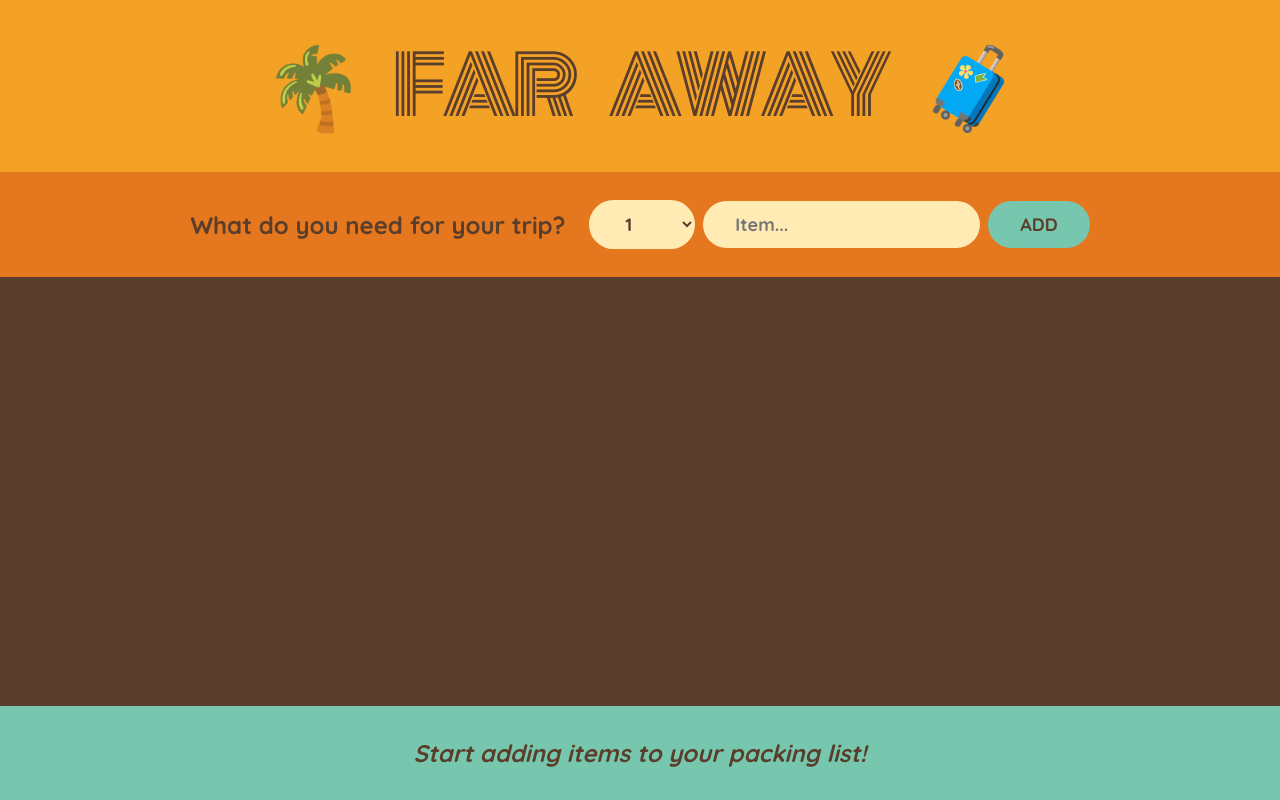
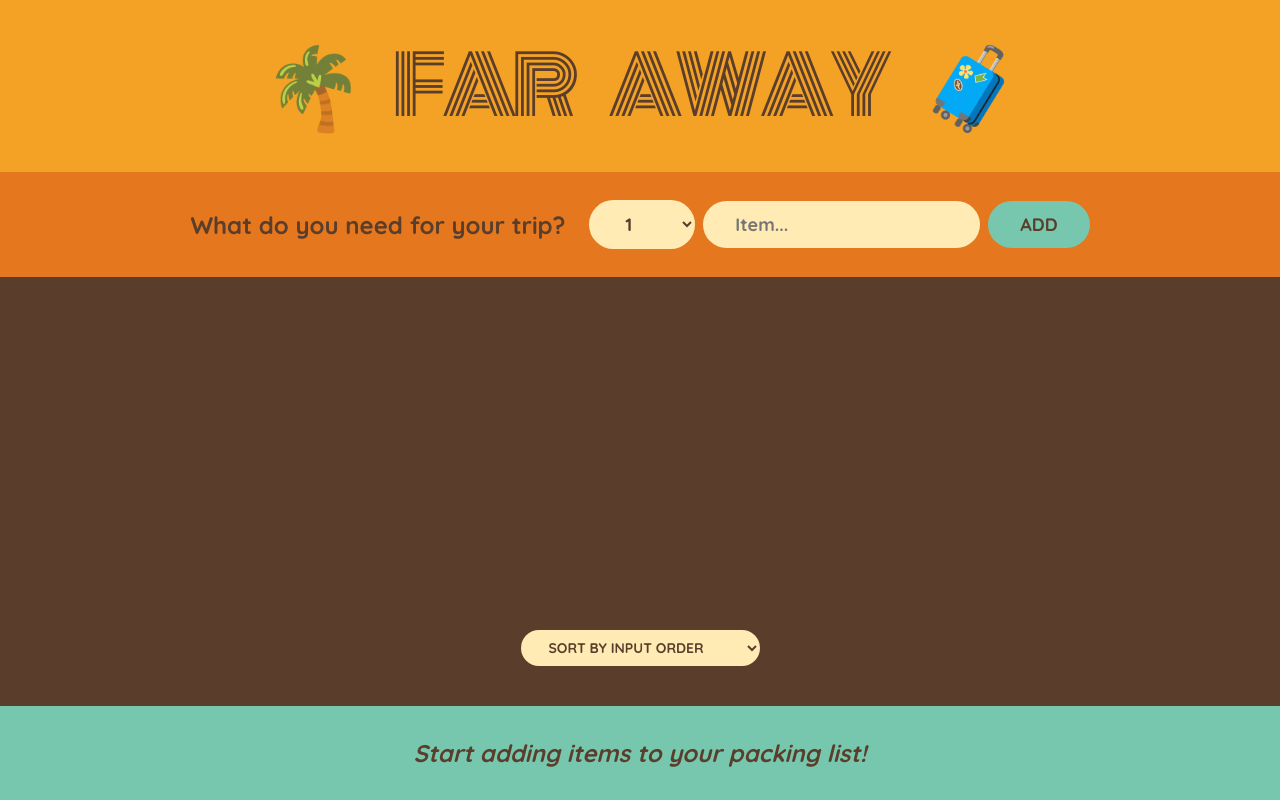
Before and after one commit to RichardoTS/FarAway-Project, a React (Create React App) app: page / in a window 1280 px wide. Built offline with nearby package versions, Linux system fonts and the light colour scheme.

Commit message:
Implementing Sort function Lecture

```diff
--- a/src/modules/PackingList.js
+++ b/src/modules/PackingList.js
@@ -1,10 +1,27 @@
+import { useState } from "react";
 import Item from "./Item";
 
 export default function PackingList({ items, onDeleteItem, onToggleItem }) {
+  const [sortBy, setSortBy] = useState("input");
+
+  let sortedItems;
+
+  if (sortBy === "input") sortedItems = items;
+
+  if (sortBy === "description")
+    sortedItems = items
+      .slice()
+      .sort((a, b) => a.description.localeCompare(b.description));
+
+  if (sortBy === "packed")
+    sortedItems = items
+      .slice()
+      .sort((a, b) => Number(a.packed) - Number(b.packed));
+
   return (
     <div className="list">
       <ul>
-        {items.map((item) => (
+        {sortedItems.map((item) => (
           <Item
             item={item}
             onDeleteItem={onDeleteItem}
@@ -13,6 +30,14 @@
           />
         ))}
       </ul>
+
+      <div className="actions">
+        <select value={sortBy} onChange={(e) => setSortBy(e.target.value)}>
+          <option value="input">Sort by input order</option>
+          <option value="description">Sort by description</option>
+          <option value="packed">Sort by packed status</option>
+        </select>
+      </div>
     </div>
   );
 }
--- a/src/modules/Stats.js
+++ b/src/modules/Stats.js
@@ -5,6 +5,7 @@
         <em>Start adding items to your packing list!</em>
       </p>
     );
+
   const numItems = items.length;
   const numPacked = items.filter((items) => items.packed).length;
   const percentage = Math.round((numPacked / numItems) * 100);
```
